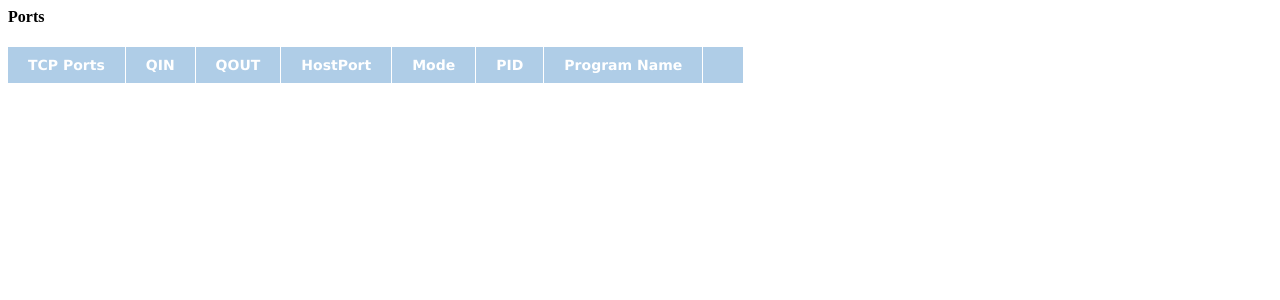
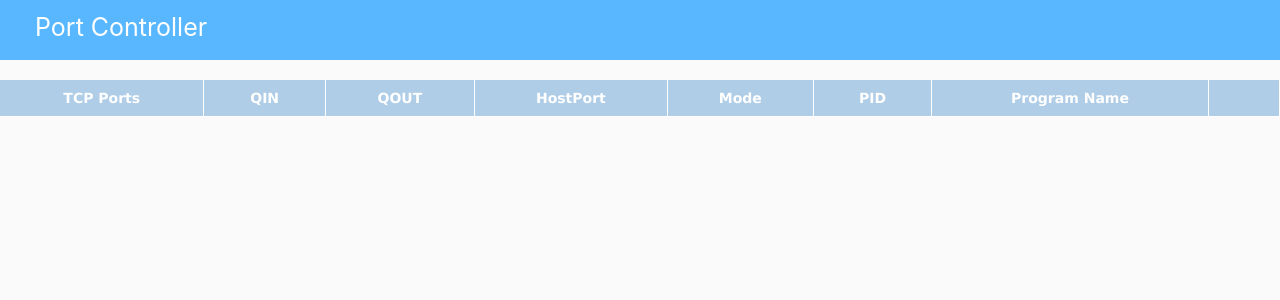
Before and after one commit to Kamakepar2029/NetWebController, a Flask app: page / in a window 1280 px wide. Shown: the top 300 px of the page. Run offline with Flask 2, Linux system fonts and the light colour scheme; data that the repository does not hold is empty.

Commit message:
Uploaded

```diff
--- a/templates/index.html
+++ b/templates/index.html
@@ -2,10 +2,8 @@
 <head>
 <title></title>
 </head>
-<body>
-<header class="header">
-<h4>Ports</h4>
-</header>
+<body><header class="grid-content header-color">
+<div class="el-row"><a href="#" class="brand">Port Controller</a></div></header>
 <div class="content">
 <div class="control"></div>
 <div class="content__ports">
@@ -16,6 +14,7 @@
 function kolom(text){
     return ('<td>'+text+'</td>');
 }
+function solp(){
 var xhr = new XMLHttpRequest();
 xhr.open('GET', '/get_ports', false);
 xhr.send();
@@ -40,11 +39,14 @@ if (xhr.status != 200) {
   </tr>
 `;
   document.getElementById('port').innerHTML = pillow+polsd;
-}
+}}
+setInterval(solp,500);
 </script>
 </div>
 <style>
 table {
+width:100%;
+margin-top:20px;
 font-family: "Lucida Sans Unicode", "Lucida Grande", Sans-Serif;
 font-size: 14px;
 border-collapse: collapse;
@@ -66,7 +68,10 @@ background: #D8E6F3;
 th:last-child {
 text-align: left;
 }
+body{background-color:#fafafa;margin:0;font-family:-apple-system,BlinkMacSystemFont,Helvetica Neue,sans-serif}header{width:100%;height:60px}.header-color{background:#58b7ff}#content{margin-top:20px;padding-right:40px}.brand{color:#fff;background-color:transparent;margin-left:20px;float:left;line-height:25px;font-size:25px;padding:15px;height:30px;text-decoration:none}
+.el-row{position:relative;box-sizing:border-box}.el-row:after,.el-row:before{display:table;content:""}.el-row:after{clear:both}.el-row--flex{display:-ms-flexbox;display:flex}.el-row--flex:after,.el-row--flex:before{display:none}.el-row--flex.is-justify-center{-ms-flex-pack:center;justify-content:center}.el-row--flex.is-justify-end{-ms-flex-pack:end;justify-content:flex-end}.el-row--flex.is-justify-space-between{-ms-flex-pack:justify;justify-content:space-between}.el-row--flex.is-justify-space-around{-ms-flex-pack:distribute;justify-content:space-around}.el-row--flex.is-align-middle{-ms-flex-align:center;align-items:center}.el-row--flex.is-align-bottom{-ms-flex-align:end;align-items:flex-end}
 </style>
+
 </div>
 </body>
 </html>
```
